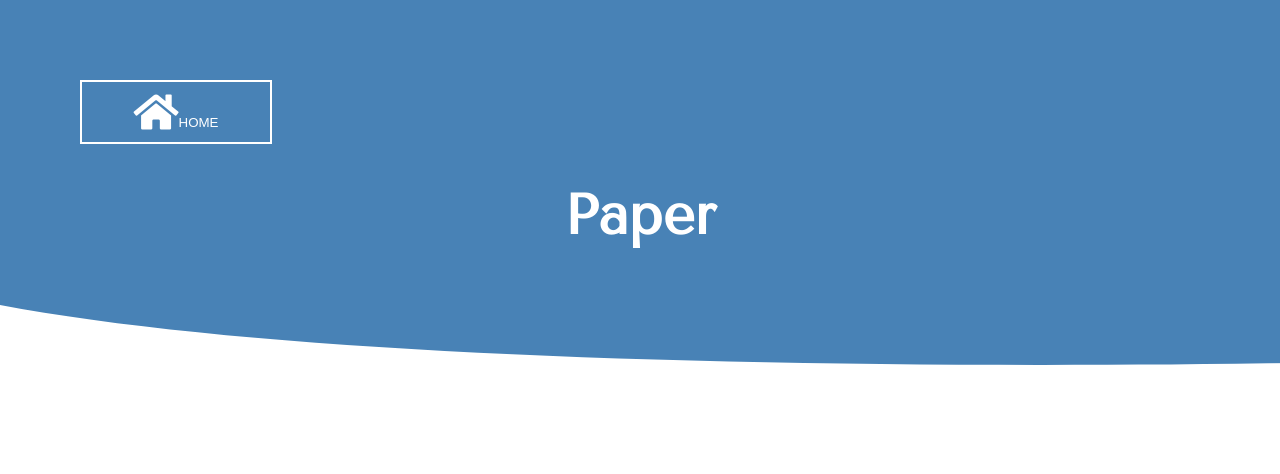
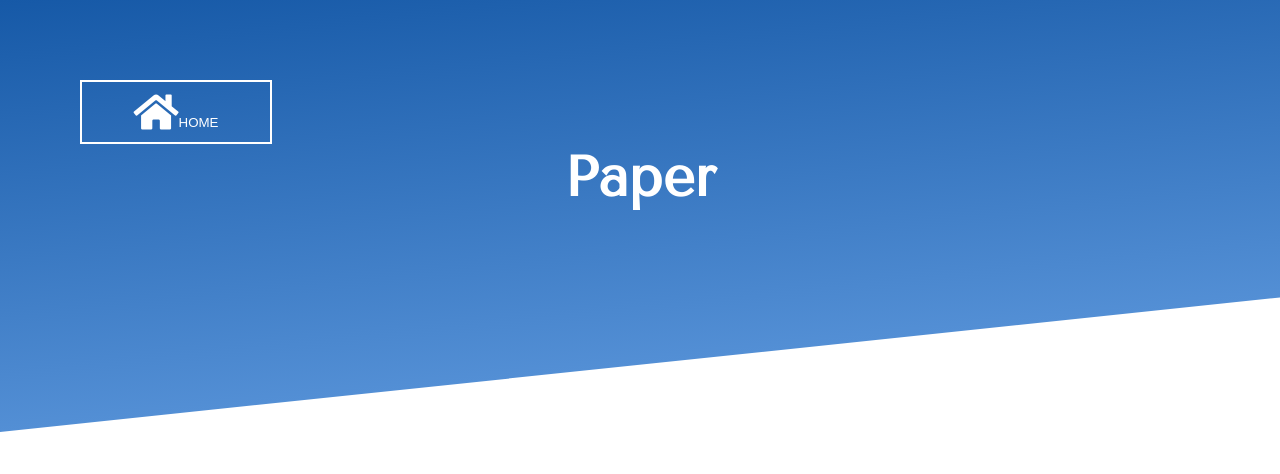
Before and after one commit to jaads/Homepage-III, a plain HTML site: page Paper.html in a window 1280 px wide. Shown: the top 474 px of the page. Drawn offline with nearby package versions, Linux system fonts and the light colour scheme.

Commit message:
Changed landing backgrad and header style of detail pages

```diff
--- a/Paper.html
+++ b/Paper.html
@@ -12,6 +12,7 @@
 
 <body>
     <header>
+        <div class="headerbg"></div>
         <a href="index.html">
             <button class="fancy-button">
                 <i class="fas fa-home fa-3x"></i>Home
@@ -19,6 +20,7 @@
         </a>
         <h1>Paper</h1>
     </header>
+    <div class="moin"></div>
     <main>
         <div class="contentbox">
             <div class="paper-container">
--- a/mystyle.css
+++ b/mystyle.css
@@ -6,7 +6,7 @@
 	--mygrey: #2c3e50;
 	--myorange: #f2bf7e;
 	--peach: #efbaa1;
-	--anotherblue: #4882b6;
+	--anotherblue: #538fd5;
 	--mymint: #c1f0db;
 	--darktomint: #475e74;
 	--myblue: #5da2d6;
@@ -25,15 +25,38 @@ body {
 
 header {
 	padding: 5rem;
-	background-image: url(./Logo/Vector\ 1.svg);
-	background-size: cover;
+	position: relative;
+	height: 17rem;
+	overflow: hidden;
+}
+
+.headerbg {
+	position: absolute;
+	top: 0;
+	bottom: 0;
+	right: 0;
+	left: 0;
+	width: 100%;
+	height: 100%;
+	background-image: linear-gradient(#1659A7, var(--second-color));
+	transform: skewY(-6deg);
+	transform-origin: top left;
 }
 
 header h1 {
+	position: relative;
 	text-align: center;
 	color: var(--main-color);
 	font-size: 3.5rem;
+	margin-top: 0;
 }
+
+header .fancy-button {
+	position: relative;
+	color: var(--main-color);
+	margin-top: 0;
+}
+
 header ul {
 	list-style: none;
 }
@@ -42,10 +65,11 @@ main {
 	font-size: 1.2rem;
 	max-width: 70rem;
 	margin: auto auto;
-	padding-top: 4rem;
+	padding-top: 2rem;
 }
 
 h1 {
+	text-align: center;
 	color: var(--mygrey);
 }
 
@@ -272,7 +296,7 @@ header .fancy-button:hover {
 @media screen and (max-width: 2020px) {
 	.myname {
 		position: absolute;
-		left:11%;
+		left: 11%;
 		top: 30%;
 		font-size: 3.7rem;
 	}
```
Also changed, not shown: Paper/Bachelorthesis/Efai-in-Thunderbird.html (+1 -0 lines), Paper/IPs/ipv4ipv6.html (+1 -0 lines), Paper/Malware-Analysis/malware-analysis.html (+1 -0 lines), Summaries/summaries.html (+1 -0 lines), WE.html (+1 -0 lines), Web-Engineering/04/JsAufgaben.html (+1 -0 lines), Web-Engineering/05/DOMExamples.html (+1 -0 lines), Web-Engineering/06/Async.html (+2 -0 lines), Web-Engineering/07/webcomponents.html (+1 -0 lines), Web-Engineering/08/vectorgraphics.html (+1 -0 lines), Web-Engineering/09/DIwithmixins.html (+2 -0 lines), Web-Engineering/09/reduxpage.html (+2 -0 lines), Web-Engineering/10/vue.html (+2 -0 lines), Logo/Group 7.svg.
